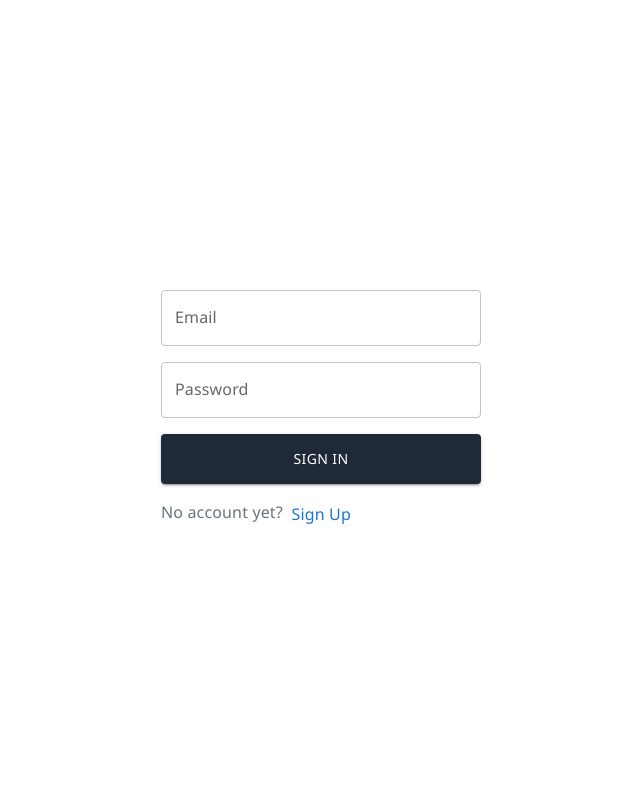
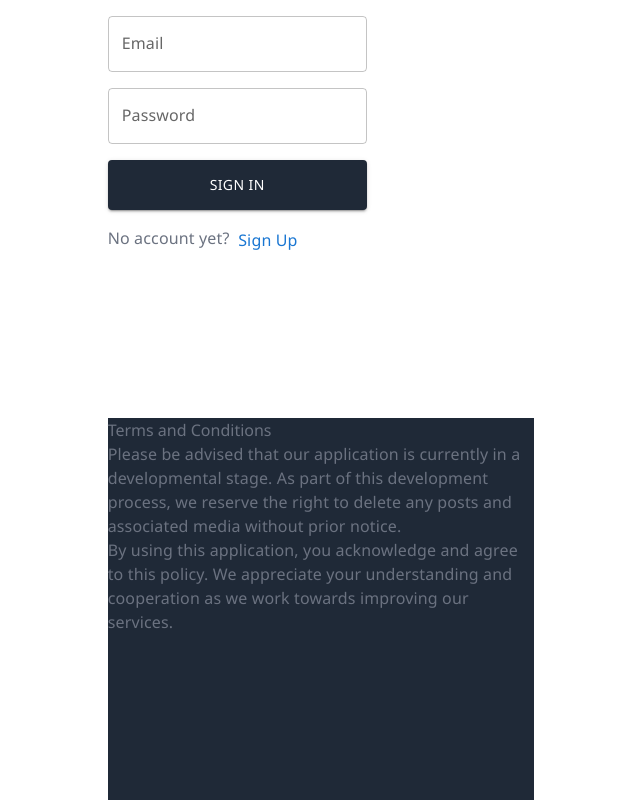
Before and after one commit to nadlambino/snapify, a React (Vite) app in the folder client/: page /auth in a window 1280 px wide. Shown: the whole page, without its empty margins (319-959 px from the left). Built offline with nearby package versions, Linux system fonts and the light colour scheme.

Commit message:
Fix auth page UI and add T&C

```diff
--- a/client/src/components/Auth/SignIn.tsx
+++ b/client/src/components/Auth/SignIn.tsx
@@ -40,7 +40,7 @@ export default function SignIn(props: UnstrictReactPropType) {
   }
 
   return (
-    <Grid item xs={12} sm={7} md={5} lg={4} className='body no-header'>
+    <div className='w-full flex flex-col justify-center'>
       <form onSubmit={handleSignUp}>
         <Grid container justifyContent="center" direction="column" gap={2}>
           <Grid item xs={12}>
@@ -60,6 +60,6 @@ export default function SignIn(props: UnstrictReactPropType) {
           </Grid>
         </Grid>
       </form>
-    </Grid>
+    </div>
   )
 }
--- a/client/src/components/Auth/SignUp.tsx
+++ b/client/src/components/Auth/SignUp.tsx
@@ -59,7 +59,7 @@ export default function SignUp(props: UnstrictReactPropType) {
   }
 
   return (
-    <Grid item xs={12} sm={7} md={5} lg={4} className='body no-header'>
+    <div className="w-full flex flex-col justify-center">
       <form onSubmit={handleSignUp}>
         <Grid container justifyContent="center" direction="column" gap={2}>
           <Grid item xs={12}>
@@ -102,6 +102,6 @@ export default function SignUp(props: UnstrictReactPropType) {
           </Grid>
         </Grid>
       </form>
-    </Grid>
+    </div>
   )
 }
--- a/client/src/pages/Auth.tsx
+++ b/client/src/pages/Auth.tsx
@@ -12,10 +12,9 @@ function Auth() {
   }
 
   return (
-    <div className="app p-3">
-      <Grid container justifyContent="center">
-        <Grid item container direction="column" justifyContent="center" xs={12} sm={7} md={5} lg={3}>
-          <>
+    <Grid item xs={12} sm={7} md={5} lg={4} className="app">
+      <Grid container item xs={12} sm={7} md={5} lg={4} className='flex flex-col justify-center gap-10'>
+        <div className="p-3 md:p-0 pt-3 w-full flex flex-col items-center justify-center">
         {
           isSignIn ?
             <SignIn>
@@ -32,11 +31,22 @@ function Auth() {
               </Typography>
             </SignUp>
         }
-          </>
-        </Grid>
+        </div>
+        <div className="w-full flex flex-col gap-3 bg-primary  text-center px-3 py-5">
+            <span className="font-bold w-full block">Terms and Conditions</span>
+            <Typography>
+              Please be advised that our application is currently in a developmental stage.
+              As part of this development process, we reserve the right to delete any posts
+              and associated media without prior notice.
+            </Typography>
+            <Typography>
+              By using this application, you acknowledge and agree to this policy.
+              We appreciate your understanding and cooperation as we work towards improving our services.
+            </Typography>
+        </div>
       </Grid>
       <Footer />
-    </div>
+    </Grid>
   )
 }
 
```
Lines whose indentation alone changed are shown as unchanged.
